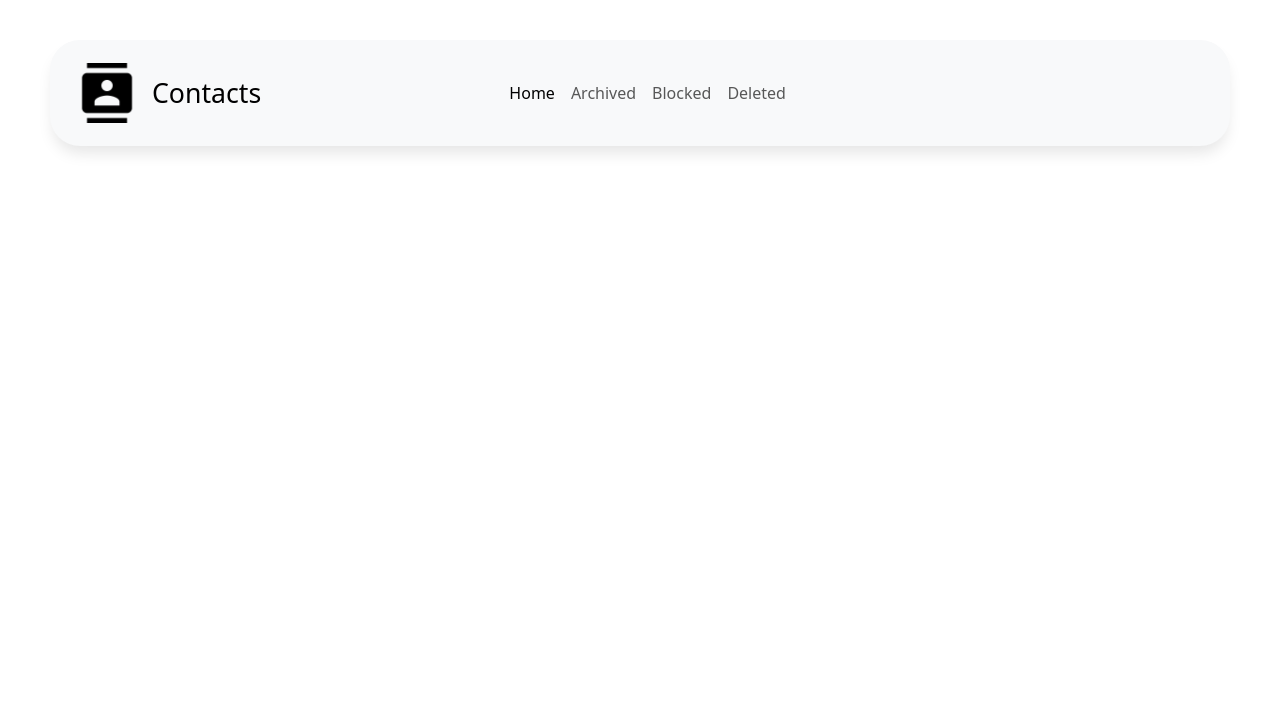
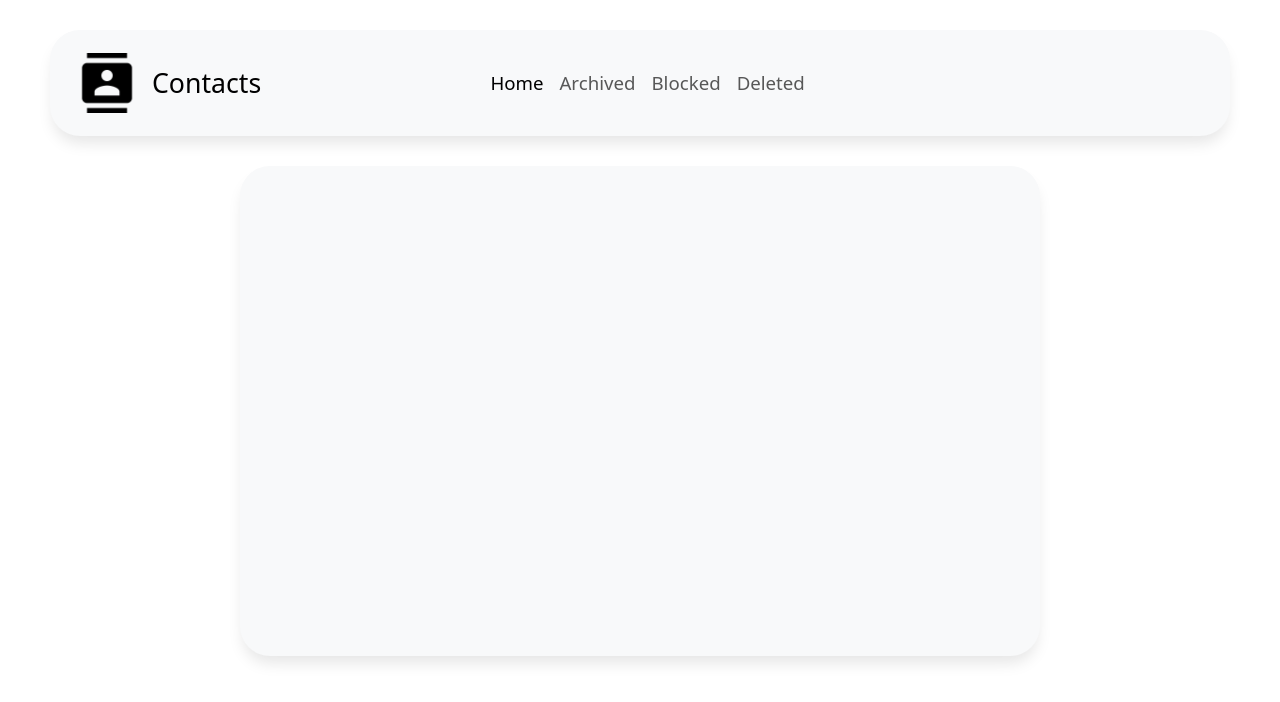
Before and after one commit to juanse-morales/contacts-app, a plain HTML site: page index.html in a window 1280 px wide. Drawn offline with nearby package versions, Linux system fonts and the light colour scheme.

Commit message:
CUSTOM: Put main card

```diff
--- a/index.html
+++ b/index.html
@@ -72,6 +72,9 @@
     </nav>
 
     <!-- main section -->
+    <div class="main-card">
+
+    </div>
 
     <!-- Bootstrap JS -->
     <script
--- a/styles.css
+++ b/styles.css
@@ -8,7 +8,7 @@
 /* NavBar */
 
 .navbar {
-  margin: 40px 50px;
+  margin: 30px 50px;
   border-radius: 30px;
   box-shadow: 0px 10px 15px -3px rgba(0,0,0,0.1);
 }
@@ -22,3 +22,18 @@
   justify-content: center;
   margin-left: -200px
 }
+
+.nav-link {
+  font-size: 14pt !important;
+}
+
+/* main section */
+
+.main-card {
+  width: 800px;
+  min-height: 490px;
+  margin: 0 auto;
+  border-radius: 30px;
+  background-color: #f8f9fa;
+  box-shadow: 0px 10px 15px -3px rgba(0,0,0,0.1);
+}
```
